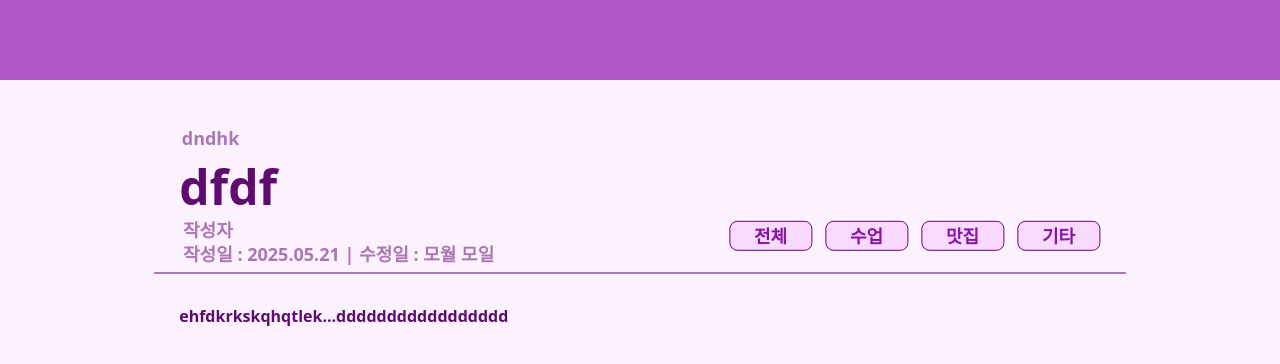
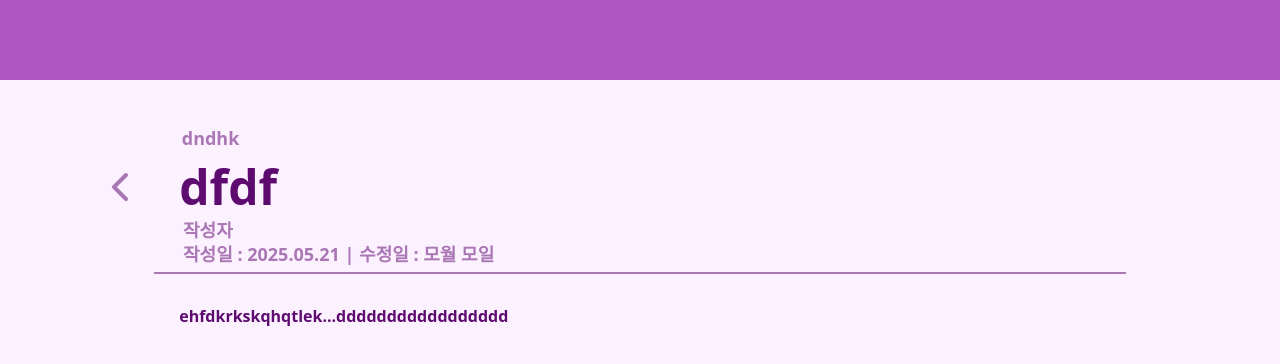
Before and after one commit to chpheid314/new_egg, a React (Vite) app: page /guitar/1 in a window 1280 px wide. Shown: the top 364 px of the page. Built offline with nearby package versions, Linux system fonts and the light colour scheme.

Commit message:
게시글에 뒤로가기 추가

```diff
--- a/src/routes/guitar_.$guitarId.tsx
+++ b/src/routes/guitar_.$guitarId.tsx
@@ -1,8 +1,8 @@
 import { createFileRoute, Link, useParams } from "@tanstack/react-router";
+import { ChevronLeft } from "lucide-react";
 
-
-export const Route = createFileRoute('/guitar_/$guitarId')({
-  component: List
+export const Route = createFileRoute("/guitar_/$guitarId")({
+  component: List,
 });
 
 type PostProps = {
@@ -21,43 +21,53 @@ const Post: React.FC<PostProps> = ({
   author,
   date,
   passage,
-  panname
+  panname,
 }) => {
-
-
-
-
   return (
     <>
+      <ChevronLeft
+        color="#aa77b5"
+        size={48}
+        style={{
+          position: "absolute",
+          left: `calc(${side} - 4.5%)`,
+          top: `calc(${top} - 5.6%)`,
+        }}
+        onClick={() => window.history.back()}
+      />
       <div
         className="absolute text-[rgb(170,119,181)] font-bold text-base sm:text-sm md:text-md lg:text-17px xl:text-lg"
-        style={{ left:`calc(${side} + 2.2%)`, top: `calc(${top} + -10.5%)`}}>
+        style={{ left: `calc(${side} + 2.2%)`, top: `calc(${top} + -10.5%)` }}
+      >
         {panname}
       </div>
       <div
         className="absolute z-20 text-[#5E0B70] font-bold text-lg sm:text-2xl md:text-3xl lg:text-4xl xl:text-5xl"
-        style={{ left:`calc(${side} + 2%)`, top: `calc(${top} - 5.6%)` }}
+        style={{ left: `calc(${side} + 2%)`, top: `calc(${top} - 5.6%)` }}
       >
         {title}
       </div>
 
-
       <div
         className="absolute text-[rgb(170,119,181)] font-bold text-base sm:text-sm md:text-md lg:text-17px xl:text-lg"
-        style={{ left:`calc(${side} + 2.3%)`, top: `calc(${top} + 1%)`}}
+        style={{ left: `calc(${side} + 2.3%)`, top: `calc(${top} + 1%)` }}
       >
         {author}
       </div>
 
       <div
         className="absolute text-[rgb(170,119,181)] font-bold text-base sm:text-sm md:text-md lg:text-17px xl:text-lg"
-        style={{ left:`calc(${side} + 2.3%)`, top: `calc(${top} + 4%)`}}
+        style={{ left: `calc(${side} + 2.3%)`, top: `calc(${top} + 4%)` }}
       >
         {date}
       </div>
       <div
         className="absolute text-[#5E0B70] font-bold text-base sm:text-14px md:text-15px lg:text-16px xl:text-17px"
-        style={{ left:`calc(${side} + 2%)`, top: `calc(${top} + 12%)`, width: "31%"}}
+        style={{
+          left: `calc(${side} + 2%)`,
+          top: `calc(${top} + 12%)`,
+          width: "31%",
+        }}
       >
         {passage}
       </div>
@@ -75,63 +85,21 @@ const Post: React.FC<PostProps> = ({
   );
 };
 
-
 function List() {
-
-  const params = useParams({ from: '/guitar_/$guitarId' })
+  const params = useParams({ from: "/guitar_/$guitarId" });
   const guitarId = params.guitarId;
 
-
-  const guit: Record<string, { panname: string, title: string}> = {
+  const guit: Record<string, { panname: string; title: string }> = {
     "1": { panname: "dndhk", title: "dfdf" },
-    "2": { panname: "dfss", title: "sfa" }
+    "2": { panname: "dfss", title: "sfa" },
   };
   const guiter = guit[guitarId];
   return (
     <>
-    <div className="bg-[#FCF1FF] p-2 w-screen h-screen overflow-auto relative" style={{ whiteSpace: 'pre-line' }}>
-      <Link to="/guitar"
-        className="absolute right-[10.8%] top-[19.5%] w-[6.5%] h-[3.8%] text-base sm:text-sm md:text-md lg:text-lg xl:text-lg
-        bg-[#F8D9FF] border-[#5E0B70] border-[1.5px] text-[#8A13A4] rounded-lg font-bold
-             hover:bg-[#8A13A4] hover:text-[#F6CDFF] cursor-pointer
-          transform -translate-x-1/2 -translate-y-1/2
-          flex items-center justify-center"
+      <div
+        className="bg-[#FCF1FF] p-2 w-screen h-screen overflow-auto relative"
+        style={{ whiteSpace: "pre-line" }}
       >
-        기타
-      </Link>
-
-<    Link
-          to="/"
-          className="absolute right-[33.3%] top-[19.5%] w-[6.5%] h-[3.8%] text-base sm:text-sm md:text-md lg:text-17px xl:text-lg
-             bg-[#F8D9FF] border-[#5E0B70] border-[1.5px] text-[#8A13A4] rounded-lg font-bold
-             hover:bg-[#8A13A4] hover:text-[#F6CDFF] cursor-pointer
-             transform -translate-x-1/2 -translate-y-1/2
-             flex items-center justify-center"
-        >
-          전체
-        </Link>
-        <Link
-          to="/class"
-          className="absolute right-[25.8%] top-[19.5%] w-[6.5%] h-[3.8%] text-base sm:text-sm md:text-md lg:text-17px xl:text-lg
-             bg-[#F8D9FF] border-[1.7px] border-[#5E0B70] text-[#8A13A4] rounded-lg font-bold
-             hover:bg-[#8A13A4] hover:text-[#F6CDFF] hover:border-[#8A13A4] hover:border-[1.7px] cursor-pointer
-             transform -translate-x-1/2 -translate-y-1/2
-             flex items-center justify-center"
-        >
-          수업
-        </Link>
-
-           <Link
-          to="/delicious"
-          className="absolute right-[18.3%] top-[19.5%] w-[6.5%] h-[3.8%] text-base sm:text-sm md:text-md lg:text-17px xl:text-lg
-             bg-[#F8D9FF] border-[1.7px] border-[#5E0B70] text-[#8A13A4] rounded-lg font-bold
-             hover:bg-[#8A13A4] hover:text-[#F6CDFF] cursor-pointer
-             transform -translate-x-1/2 -translate-y-1/2
-             flex items-center justify-center"
-        >
-          맛집
-        </Link>
-
         <Post
           panname={guiter.panname}
           side="12%"
@@ -139,9 +107,11 @@ function List() {
           title={guiter.title}
           author="작성자"
           date="작성일 : 2025.05.21 | 수정일 : 모월 모일"
-        passage={"ehfdkrkskqhqtlek...ddddddddddddddddd\n\n\n\n\n\n\n\n\n\n\n\n\n\n\n\n\n\n\n\n\n\n\n\n\n\n\n\n\nddddddd.."}
+          passage={
+            "ehfdkrkskqhqtlek...ddddddddddddddddd\n\n\n\n\n\n\n\n\n\n\n\n\n\n\n\n\n\n\n\n\n\n\n\n\n\n\n\n\nddddddd.."
+          }
         />
-
       </div>
     </>
-  );};
+  );
+}
```
Lines whose indentation alone changed are shown as unchanged.
